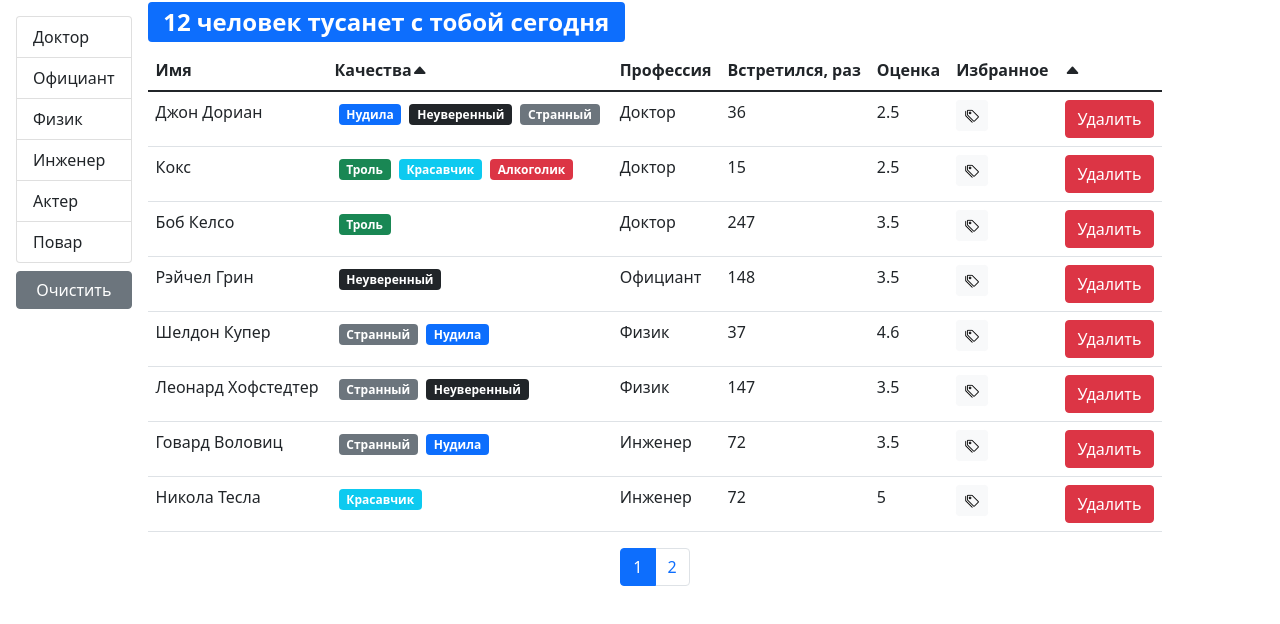
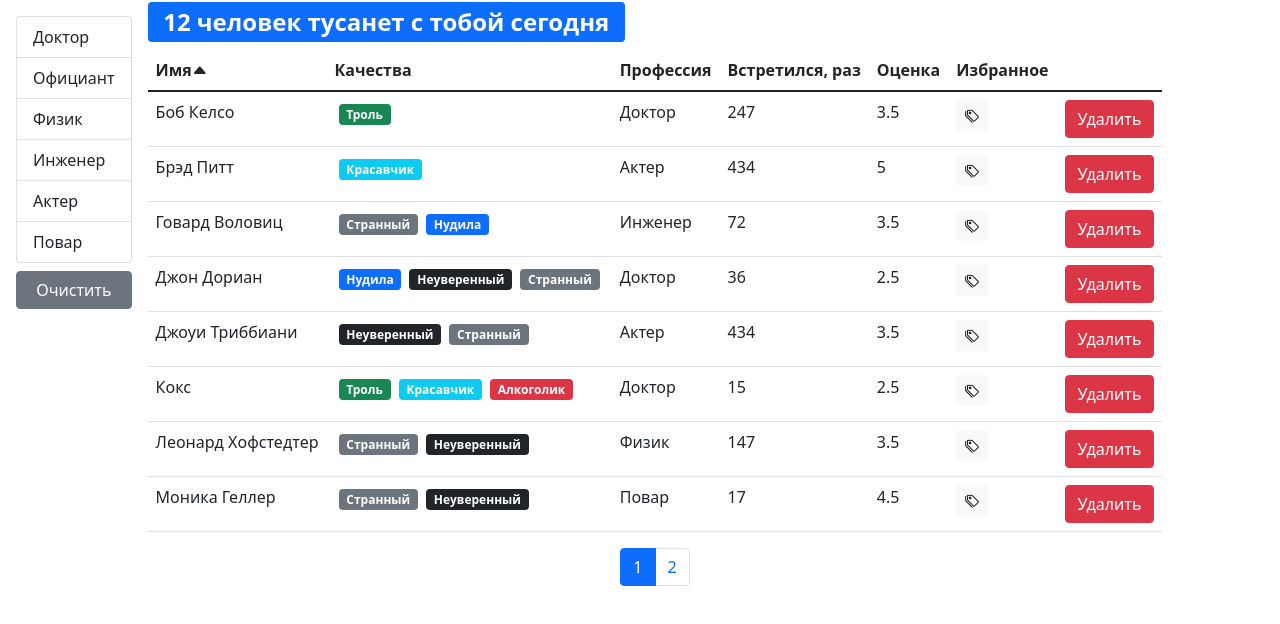
Before and after one commit to AliBaibutov/fast-company, a React (Create React App) app: page / in a window 1280 px wide. Shown: the top 624 px of the page. Built offline with nearby package versions, Linux system fonts and the light colour scheme.

Commit message:
task-5_доработки

```diff
--- a/src/app/components/tableHeader.jsx
+++ b/src/app/components/tableHeader.jsx
@@ -3,6 +3,8 @@ import PropTypes from "prop-types";
 
 const TableHeader = ({ onSort, selectedSort, columns }) => {
     const handleSort = (item) => {
+        console.log(selectedSort);
+        console.log(item);
         if (selectedSort.path === item) {
             onSort({
                 ...selectedSort,
@@ -29,17 +31,13 @@ const TableHeader = ({ onSort, selectedSort, columns }) => {
                         {columns[column].name}
 
                         <i
-                            onClick={
-                                columns[column].path
-                                    ? () => handleSort(columns[column].path)
-                                    : undefined
-                            }
-                            {...{ role: columns[column].path && "button" }}
                             className={
+                                columns[column].path &&
                                 columns[column].path === selectedSort.path &&
                                 selectedSort.order === "asc"
                                     ? "bi bi-caret-up-fill"
-                                    : columns[column].path ===
+                                    : columns[column].path &&
+                                      columns[column].path ===
                                           selectedSort.path &&
                                       selectedSort.order === "desc"
                                     ? "bi bi-caret-down-fill"
--- a/src/app/components/users.jsx
+++ b/src/app/components/users.jsx
@@ -13,7 +13,7 @@ const Users = () => {
     const [currentPage, setCurrentPage] = useState(1);
     const [professions, setProfession] = useState();
     const [selectedProf, setSelectedProf] = useState();
-    const [sortBy, setSortBy] = useState({ iter: "name", order: "asc" });
+    const [sortBy, setSortBy] = useState({ path: "name", order: "asc" });
 
     const [users, setUsers] = useState();
     useEffect(() => {
```
